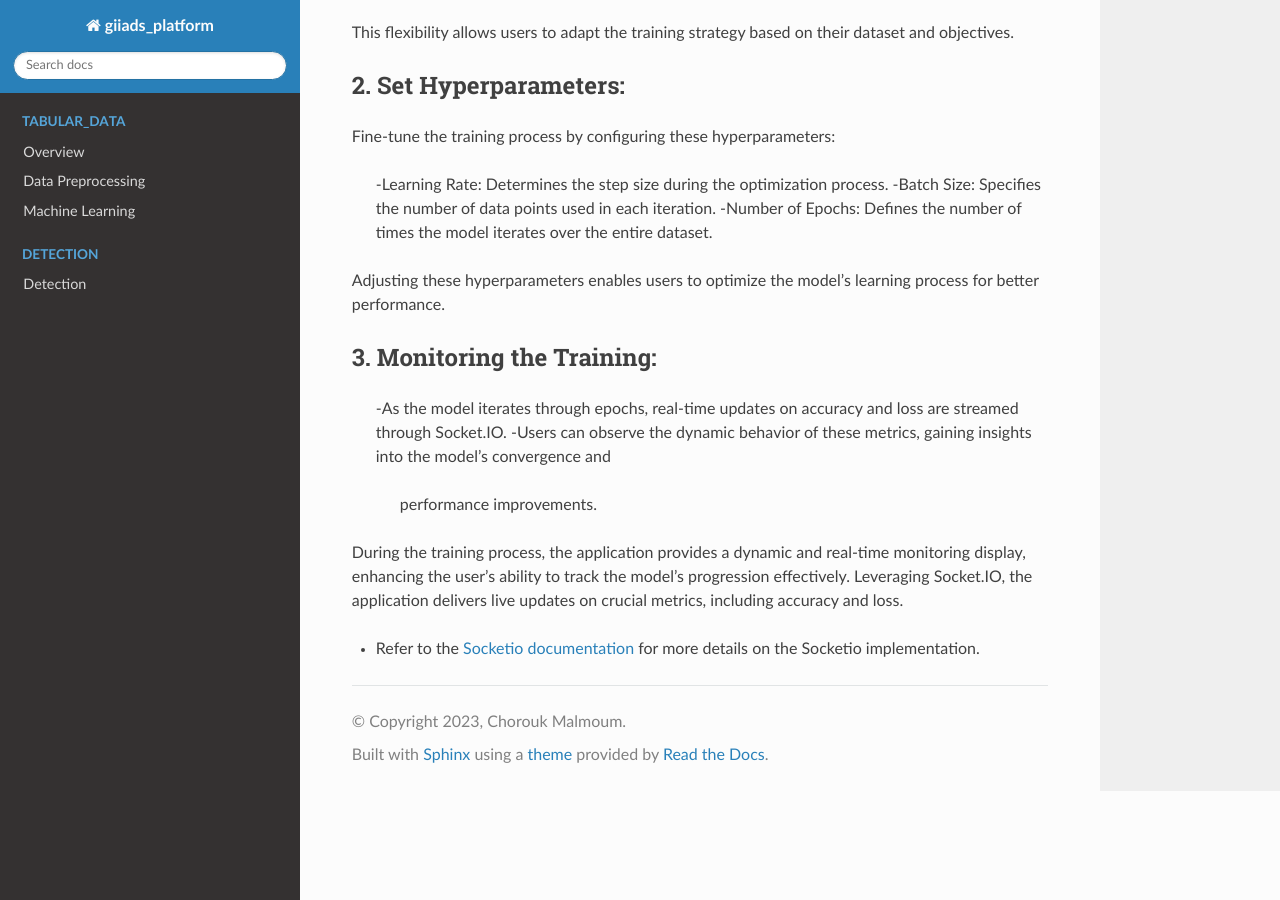
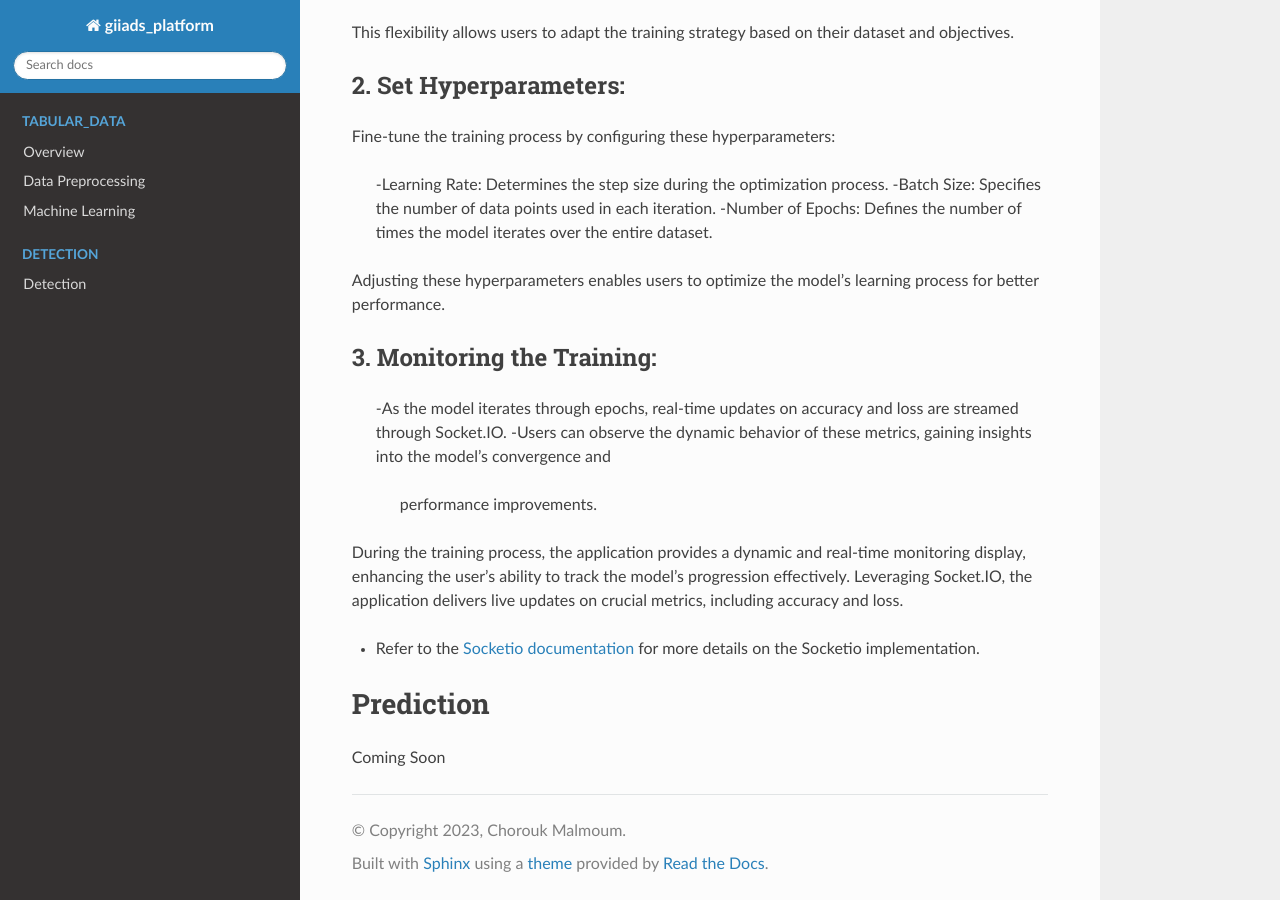
Before and after one commit to ChoroukMalmoum/Documentation-Platform, a Sphinx documentation site: the page built from source/Classification/Model.rst, in a window 1280 px wide and 900 px high, scrolled down 2466 px. Built offline with Sphinx 7.4.7 and the Read the Docs theme 2.0.0, drawn with Linux system fonts in a browser that asks for light colours; pages that are not in the unit, such as notebooks, are missing from menus.

Commit message:
Update Model.rst

```diff
--- a/source/Classification/Model.rst
+++ b/source/Classification/Model.rst
@@ -106,3 +106,10 @@ Adjusting these hyperparameters enables users to optimize the model's learning p
 During the training process, the application provides a dynamic and real-time monitoring display, enhancing the user's ability to track the model's progression effectively. Leveraging Socket.IO, the application delivers live updates on crucial metrics, including accuracy and loss.
 
 - Refer to the `Socketio documentation <https://python-socketio.readthedocs.io/en/stable/>`_ for more details on the Socketio implementation.
+
+
+
+Prediction
++++++++++++++++++++
+
+Coming Soon
```
